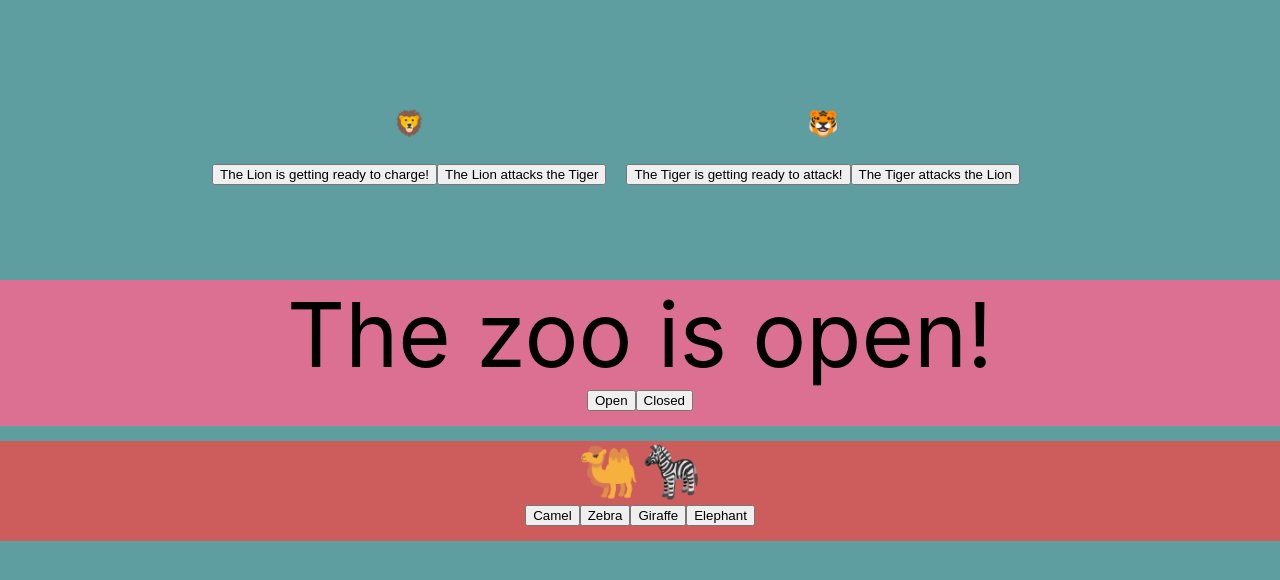
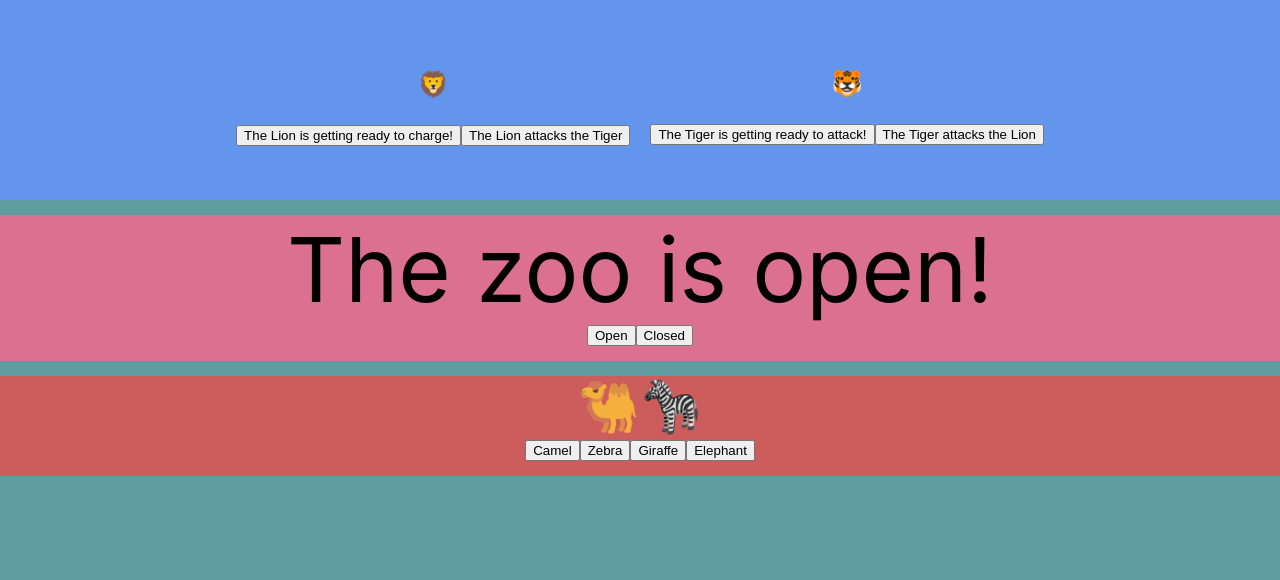
Before and after one commit to Kyra-christensen/react-busy-zoo, a React (Create React App) app: page / in a window 1280 px wide. Shown: the top 580 px of the page. Built offline with nearby package versions, Linux system fonts and the light colour scheme.

Commit message:
Added styling to the fight div

```diff
--- a/src/App.css
+++ b/src/App.css
@@ -74,12 +74,16 @@ body, #root, .App {
     justify-content: center;
     align-items: center;
     height: 200px;
-    margin:40px;
-    width:90%;
-
+    margin-bottom: 15px;
+    width:100%;
+    background-color: cornflowerblue;
 }
 
 .buttons {
     margin: 10px;
 
 }
+
+.animal-fight {
+
+}
--- a/src/App.js
+++ b/src/App.js
@@ -12,7 +12,7 @@ function App() {
   return (
     <div className="App">
       <div className='fight'>
-        <div className='animal'>
+        <div className='animal-fight'>
           <p style={{ fontSize:(lionSize * 5) }}>🦁</p>
           <div className='buttons'>
             <button onClick={() => setLionSize(lionSize + 1)}>The Lion is getting ready to charge!</button>
```
